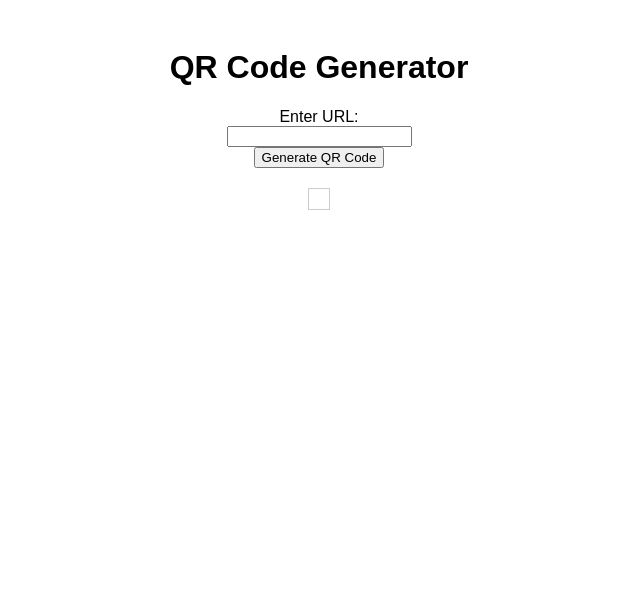
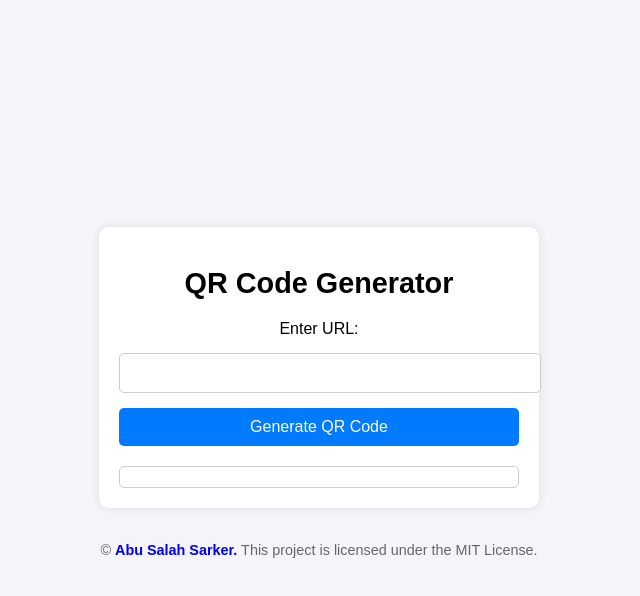
Before and after one commit to abusalahsarker/qr-code-generator, a plain HTML site: page index.html in a window 1280 px wide. Shown: the whole page, without its empty margins (321-961 px from the left). Drawn offline with Linux system fonts and the light colour scheme.

Commit message:
index.html

```diff
--- a/index.html
+++ b/index.html
@@ -4,28 +4,21 @@
     <meta charset="UTF-8">
     <meta name="viewport" content="width=device-width, initial-scale=1.0">
     <title>QR Code Generator</title>
-    <style>
-        body {
-            font-family: Arial, sans-serif;
-            display: flex;
-            flex-direction: column;
-            align-items: center;
-            padding: 20px;
-        }
-        #qrCode {
-            margin-top: 20px;
-            padding: 10px;
-            border: 1px solid #ccc;
-        }
-    </style>
+    <link rel="stylesheet" href="style.css">
 </head>
 <body>
+    <div class="container">
         <h1>QR Code Generator</h1>
         <label for="urlInput">Enter URL:</label>
         <input type="text" id="urlInput">
         <button id="generateBtn">Generate QR Code</button>
         <div id="qrCode"></div>
         <button id="downloadBtn" style="display: none;">Download QR Code</button>
+    </div>
+
+    <footer>
+        <p>&copy; <a target="_blank" href="https://tsalah.com/">Abu Salah Sarker.</a> This project is licensed under the MIT License.</p>
+    </footer>
 
     <script src="https://cdn.jsdelivr.net/npm/qrcode/build/qrcode.min.js"></script>
     <script src="script.js"></script>
```
Lines whose indentation alone changed are shown as unchanged.
